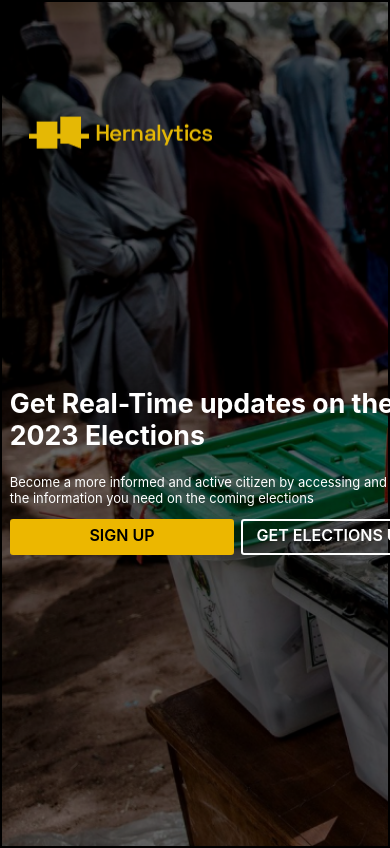
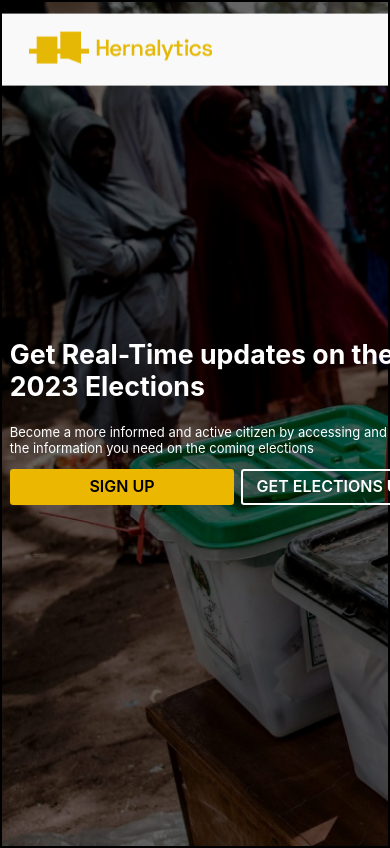
Before and after one commit to hiWisdom/hernalytics, a React (Create React App) app: page / in a window 390 px wide. Shown: the top 848 px of the page. Built offline with nearby package versions, Linux system fonts and the light colour scheme; the HTML template or start-up script is replaced by a standard one.

Commit message:
update new items

```diff
--- a/src/components/header.css
+++ b/src/components/header.css
@@ -214,9 +214,9 @@
     .topnav {
       overflow: hidden;
       border: 2px solid none;
+      background-color: #f9f9f9;
       position: relative;
-      margin-top: unset;
-      transform: translateY(-270%);
+      transform: translateY(-320%);
       width: 100%
     }
 
--- a/src/components/main.css
+++ b/src/components/main.css
@@ -564,6 +564,25 @@ form div input[type="submit"] {
         min-height: 35vh;
     }
 
+
+    /*main7 style*/
+    .main7 {
+        border: 2px solid none;
+        min-height: 20vh !important;
+        display: flex;
+        flex-direction: unset;
+        align-items: unset;
+        justify-content: unset;
+        font-size: unset;
+        color: unset;
+        background-image: url("Get started.png");
+        background-size: contain;
+        background-repeat: no-repeat;
+
+    }
+    /*main7 style*/
+
+
 }
 
 
```
